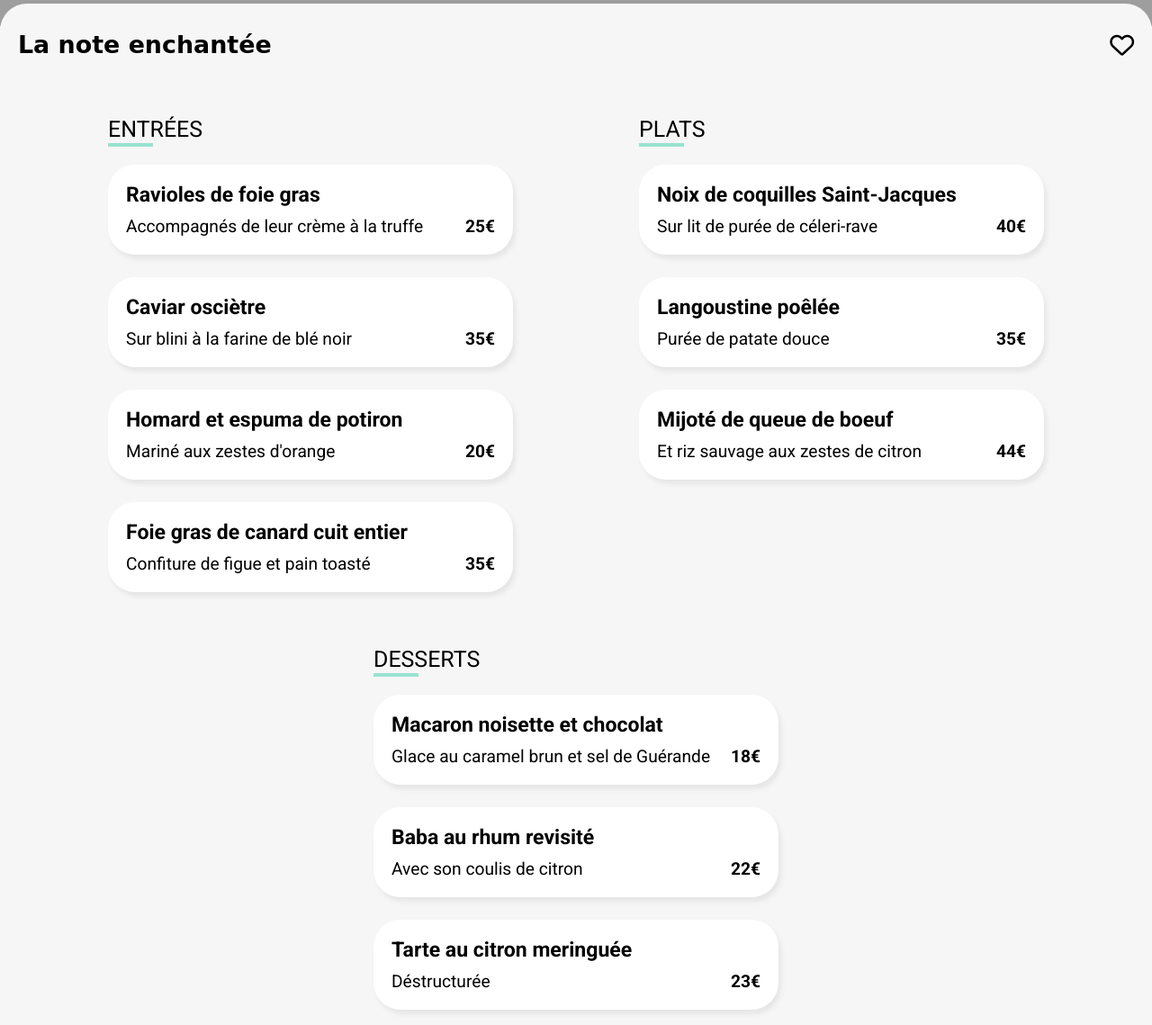
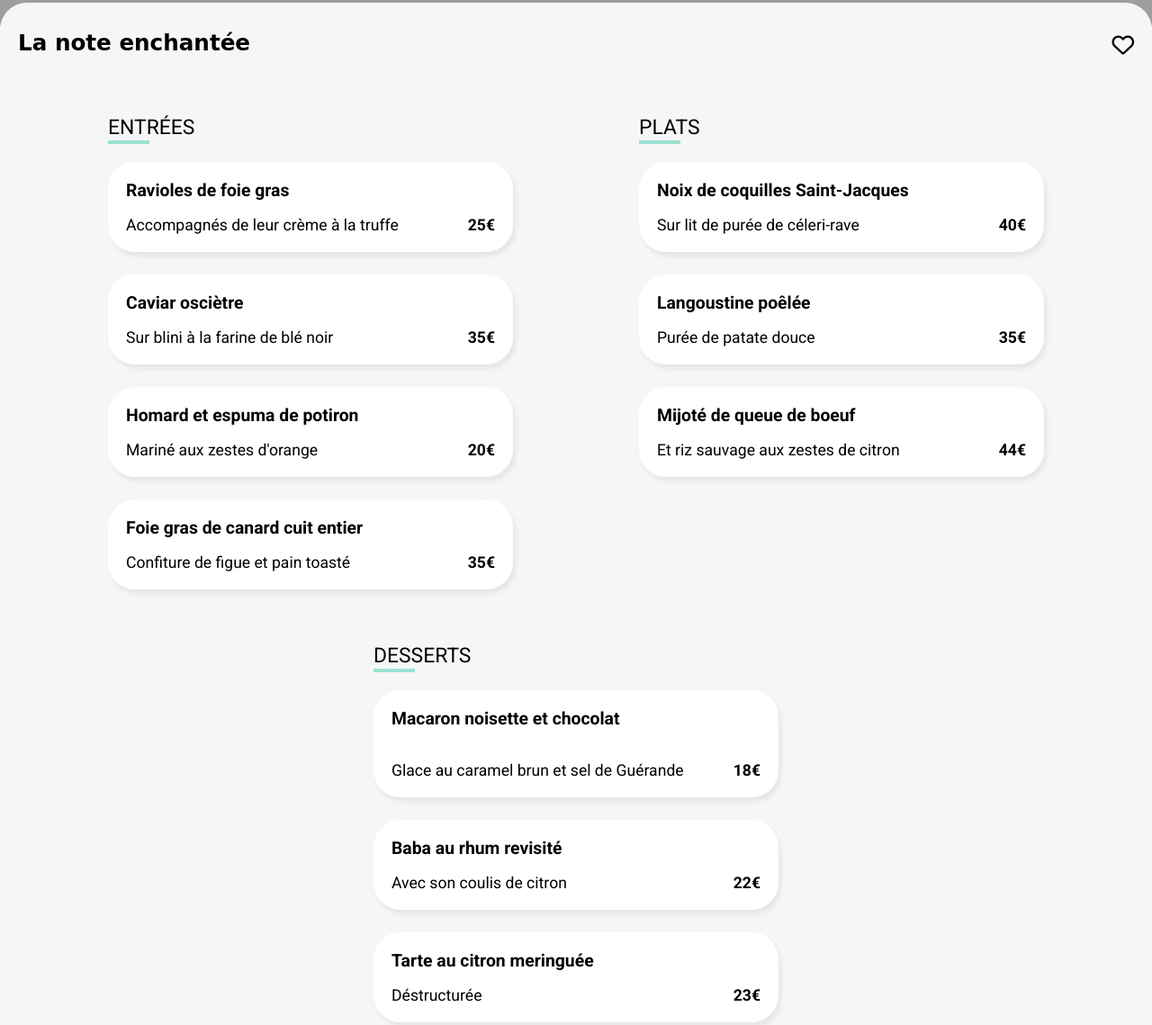
Before and after one commit to PBacle/PaulineBacle_3_25112020, a website: page RESTAURANTS/LaNoteEnchantee.html in a window 1280 px wide. Shown: the part 281-1420 px from the top of the page at 90% size. Drawn offline with Linux system fonts and the light colour scheme; grey boxes are pictures that could not be loaded; a web font is replaced by a local one.

Commit message:
correcting small details : standard fontsize smaller (1.1em insted of 1.2em) + fixed position of loader

```diff
--- a/RESTAURANTS/LaNoteEnchantee.html
+++ b/RESTAURANTS/LaNoteEnchantee.html
@@ -127,9 +127,9 @@
                     <ul>
                         <li class="menu-item">
                             <label for="dessert-1" ></label>
-                            <article class="menu-item__description">
+                            <article class="menu-item__description  menu-item__description--long">
                                 <h3>Macaron noisette et chocolat</h3>
-                                <p>Glace au caramel brun et sel de Guérande</p>
+                                <p class="long">Glace au caramel brun et sel de Guérande</p>
                                 <p>18€</p>
                             </article>
                             <div class="menu-item__button">
--- a/scss/components/_loader.scss
+++ b/scss/components/_loader.scss
@@ -16,7 +16,7 @@ div#loader{
 
 .book {
     transform-style: preserve-3d;
-    position: relative;
+    position: fixed;
     height: 150px;
     backface-visibility: visible;
     perspective: 600px;
--- a/scss/utils/_variables.scss
+++ b/scss/utils/_variables.scss
@@ -10,7 +10,7 @@ $font-logo:Shrikhand;
 $font-main:Roboto;
 $fontsize-tiny: 0.8em;
 $fontsize-small: 1em;
-$fontsize-std:1.2em;
+$fontsize-std:1.1em;
 $fontsize-h2:1.3em;
 $fontsize-h1:1.4em;
 $fontsize-icon-small:0.7em;
```
Also changed, not shown: css/style.css.
